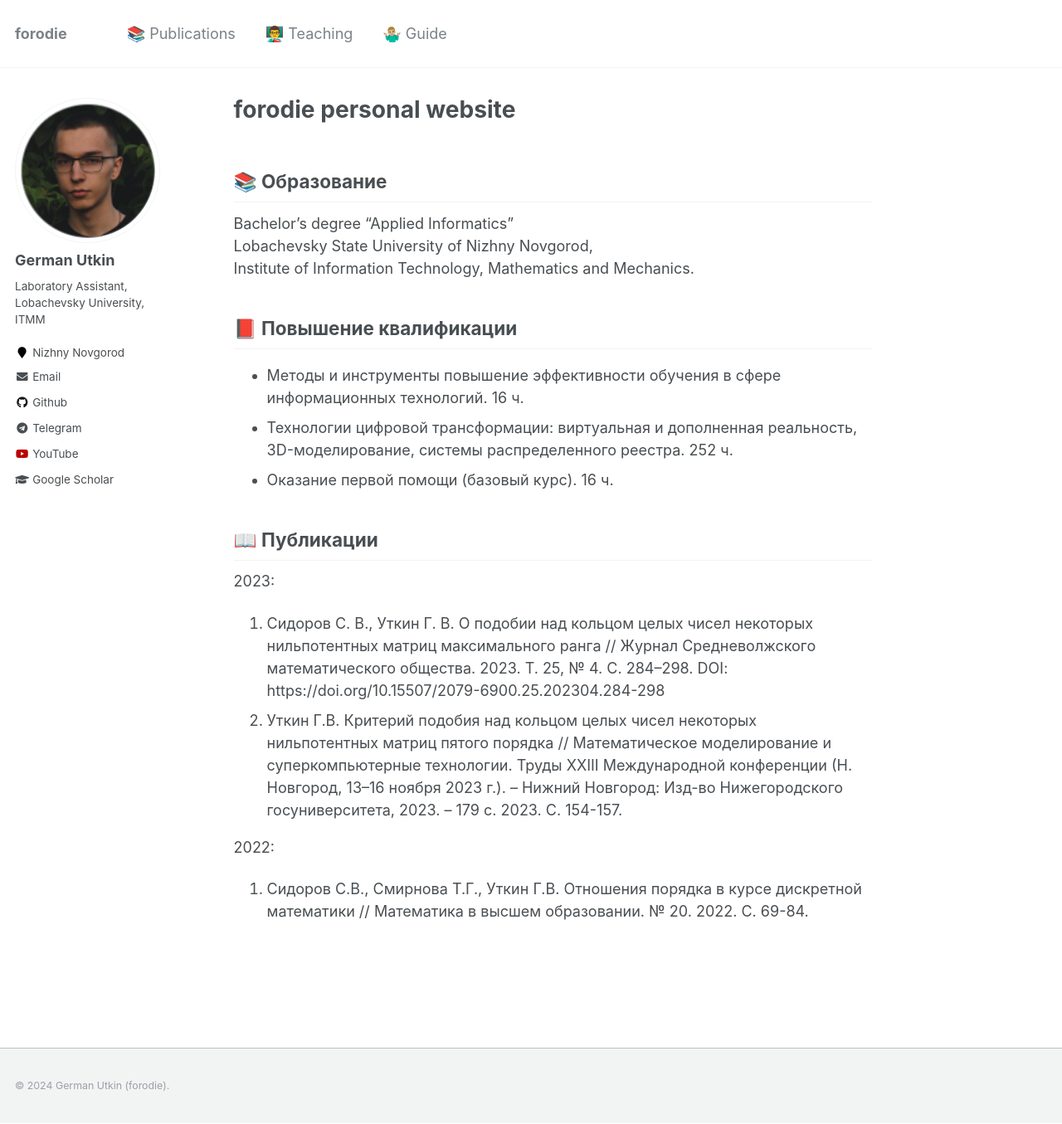
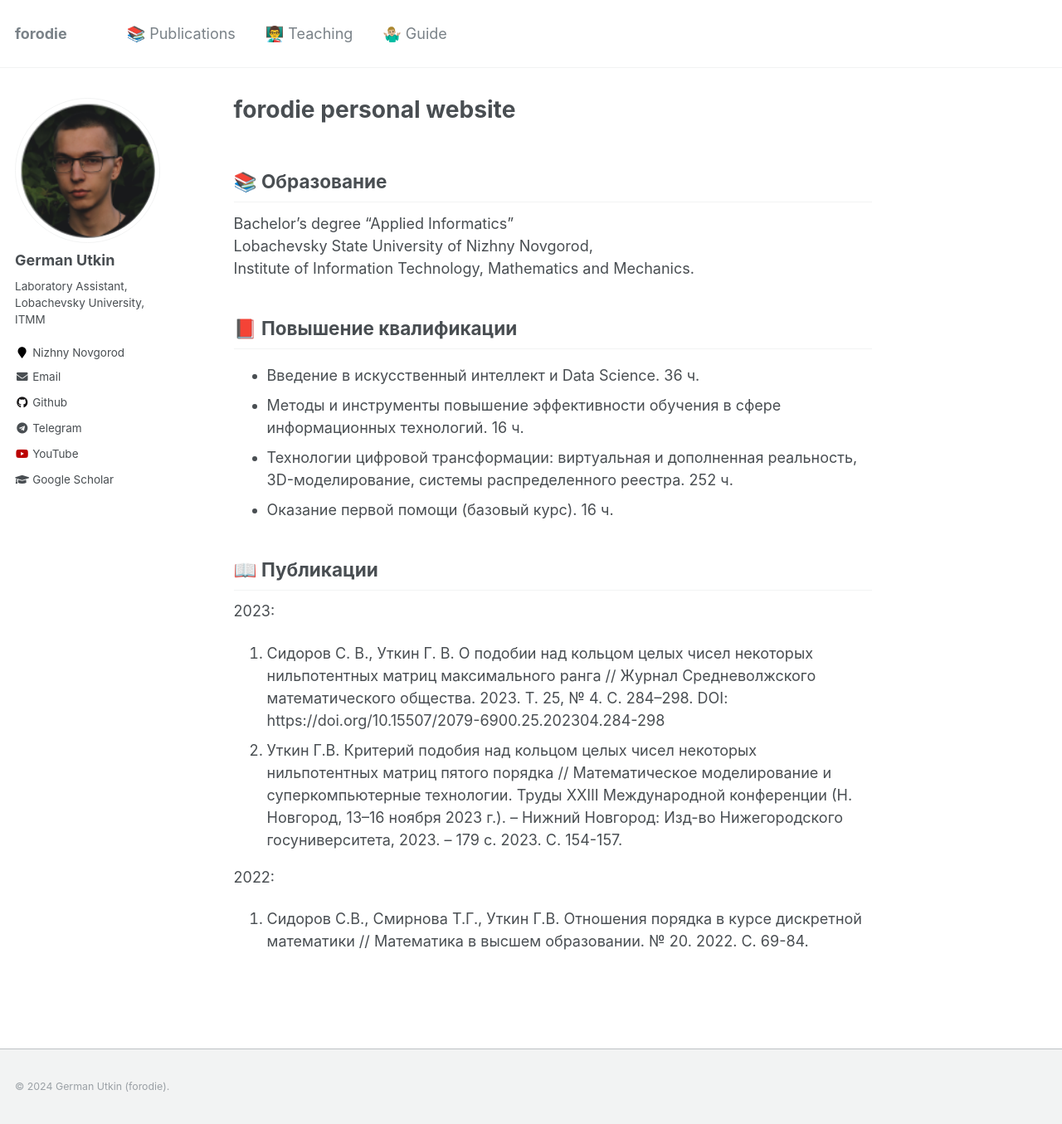
Before and after one commit to forodie/forodie.github.io, a Jekyll site: the page built from _pages/about.md, in a window 1280 px wide and 1355 px high. Shown: the whole window at 83% size. Built offline with Jekyll 4.4.1, drawn with Linux system fonts in a browser that asks for light colours.

Commit message:
Update about.md

```diff
--- a/_pages/about.md
+++ b/_pages/about.md
@@ -16,6 +16,7 @@ Institute of Information Technology, Mathematics and Mechanics.
 
 ## 📕 Повышение квалификации
 
++ Введение в искусственный интеллект и Data Science. 36 ч.
 + Методы и инструменты повышение эффективности обучения в сфере информационных технологий. 16 ч.
 + Технологии цифровой трансформации: виртуальная и дополненная реальность, 3D-моделирование, системы распределенного реестра. 252 ч.
 + Оказание первой помощи (базовый курс). 16 ч.
```
